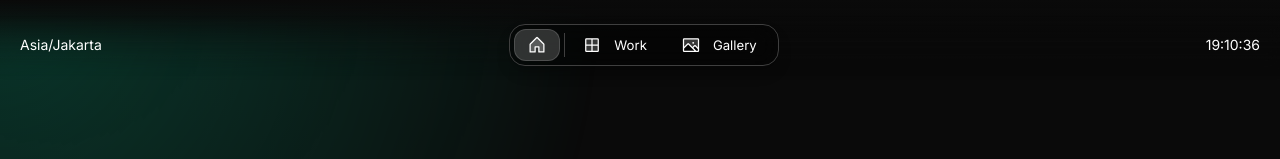
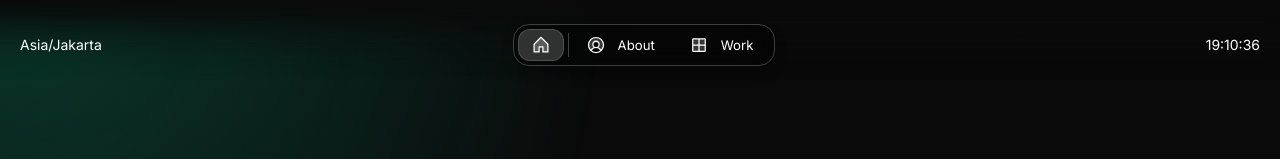
Before and after one commit to ItzHipe/CropSense, a Next.js app: page / in a window 1280 px wide. Shown: the top 159 px of the page. Built offline with nearby package versions, Linux system fonts and the light colour scheme.

Commit message:
Update Header.tsx
Co-Authored-By: Jay Patil <hi@h1pe.me>

```diff
--- a/src/components/Header.tsx
+++ b/src/components/Header.tsx
@@ -75,7 +75,7 @@ export const Header = () => {
                 <ToggleButton prefixIcon="home" href="/" selected={pathname === "/"} />
               )}
               <Line vert maxHeight="24" />
-              {/* {routes["/about"] && (
+              {routes["/about"] && (
                 <>
                   <ToggleButton
                     className="s-flex-hide"
@@ -91,7 +91,7 @@ export const Header = () => {
                     selected={pathname === "/about"}
                   />
                 </>
-              )} */}
+              )}
               {routes["/work"] && (
                 <>
                   <ToggleButton
@@ -126,7 +126,7 @@ export const Header = () => {
                   />
                 </>
               )} */}
-              {routes["/gallery"] && (
+              {/* {routes["/gallery"] && (
                 <>
                   <ToggleButton
                     className="s-flex-hide"
@@ -142,7 +142,7 @@ export const Header = () => {
                     selected={pathname.startsWith("/gallery")}
                   />
                 </>
-              )}
+              )} */}
             </Flex>
           </Flex>
         </Flex>
```
